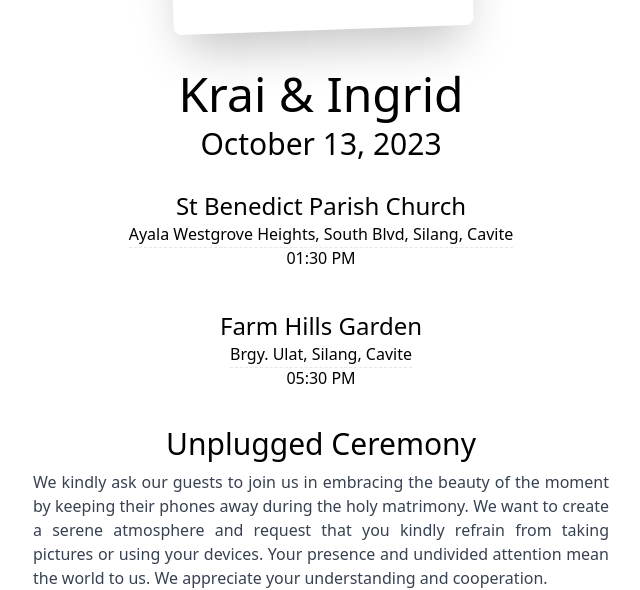
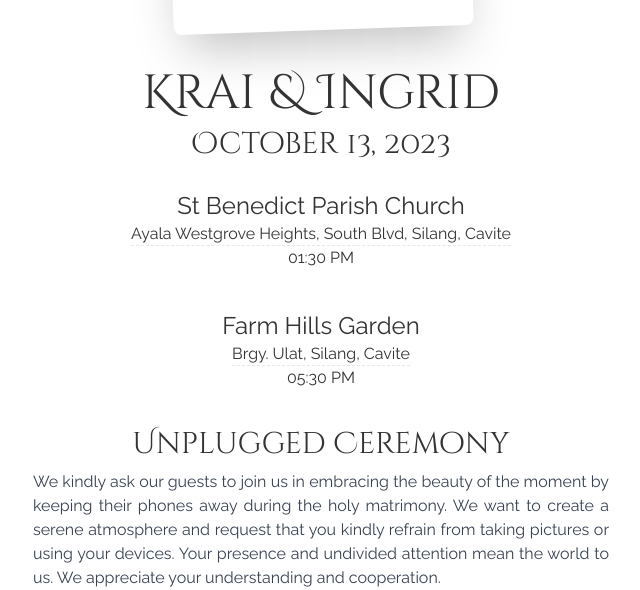
Before and after one commit to kraiyons/imbita-fe, a Next.js app: page /invite/1 in a window 1280 px wide. Shown: the part 216-806 px from the top of the page, without its empty margins (319-959 px from the left). Built offline with nearby package versions, Linux system fonts and the light colour scheme; grey boxes are pictures that could not be loaded.

Commit message:
[Feature] Added fonts

```diff
--- a/src/app/layout.tsx
+++ b/src/app/layout.tsx
@@ -1,4 +1,18 @@
 import "./globals.css";
+import { Cinzel_Decorative, Raleway } from "next/font/google";
+
+const cinzelDeco = Cinzel_Decorative({
+  subsets: ["latin"],
+  weight: ["400", "700", "900"],
+  display: "swap",
+  variable: "--font-cinzel-decorative",
+});
+
+const raleway = Raleway({
+  subsets: ["latin"],
+  display: "swap",
+  variable: "--font-raleway",
+});
 
 export default function RootLayout({
   children,
@@ -7,7 +21,11 @@ export default function RootLayout({
 }) {
   return (
     <html lang="en">
-      <body>{children}</body>
+      <body
+        className={`${cinzelDeco.variable} ${raleway.variable} text-[#333333] font-raleway`}
+      >
+        {children}
+      </body>
     </html>
   );
 }
--- a/src/components/InviteHeader/index.tsx
+++ b/src/components/InviteHeader/index.tsx
@@ -8,9 +8,9 @@ export default function Header(props: TProps) {
   const header = props.details;
   return (
     <>
-      <div className="text-5xl">{header.title}</div>
+      <div className="text-5xl font-cinzel">{header.title}</div>
       {header.showDate && (
-        <div className="text-3xl py-2">
+        <div className="text-3xl py-2 font-cinzel">
           {moment(header.date).format("MMMM D, YYYY")}
         </div>
       )}
--- a/src/components/TextHero/index.tsx
+++ b/src/components/TextHero/index.tsx
@@ -8,10 +8,12 @@ type TProps = {
 export default function TextHero({ title, description }: TProps) {
   return (
     <div className="py-4 max-w-sm md:max-w-md lg:max-w-lg xl:max-w-xl 2xl:max-w-2xl">
-      <h3 className="text-xl md:text-3xl pb-2">{title}</h3>
-      <ReactMarkdown className="prose text-justify w-full max-w-none text-sm md:text-base">
-        {description}
-      </ReactMarkdown>
+      <h3 className="text-xl md:text-3xl pb-2 font-cinzel">{title}</h3>
+      <div>
+        <ReactMarkdown className="prose text-justify w-full max-w-none text-sm md:text-base">
+          {description}
+        </ReactMarkdown>
+      </div>
     </div>
   );
 }
--- a/tailwind.config.js
+++ b/tailwind.config.js
@@ -12,6 +12,10 @@ module.exports = {
         "gradient-conic":
           "conic-gradient(from 180deg at 50% 50%, var(--tw-gradient-stops))",
       },
+      fontFamily: {
+        cinzel: ["var(--font-cinzel-decorative)"],
+        raleway: ["var(--font-raleway)"],
+      },
     },
   },
   plugins: [require("@tailwindcss/typography")],
```
